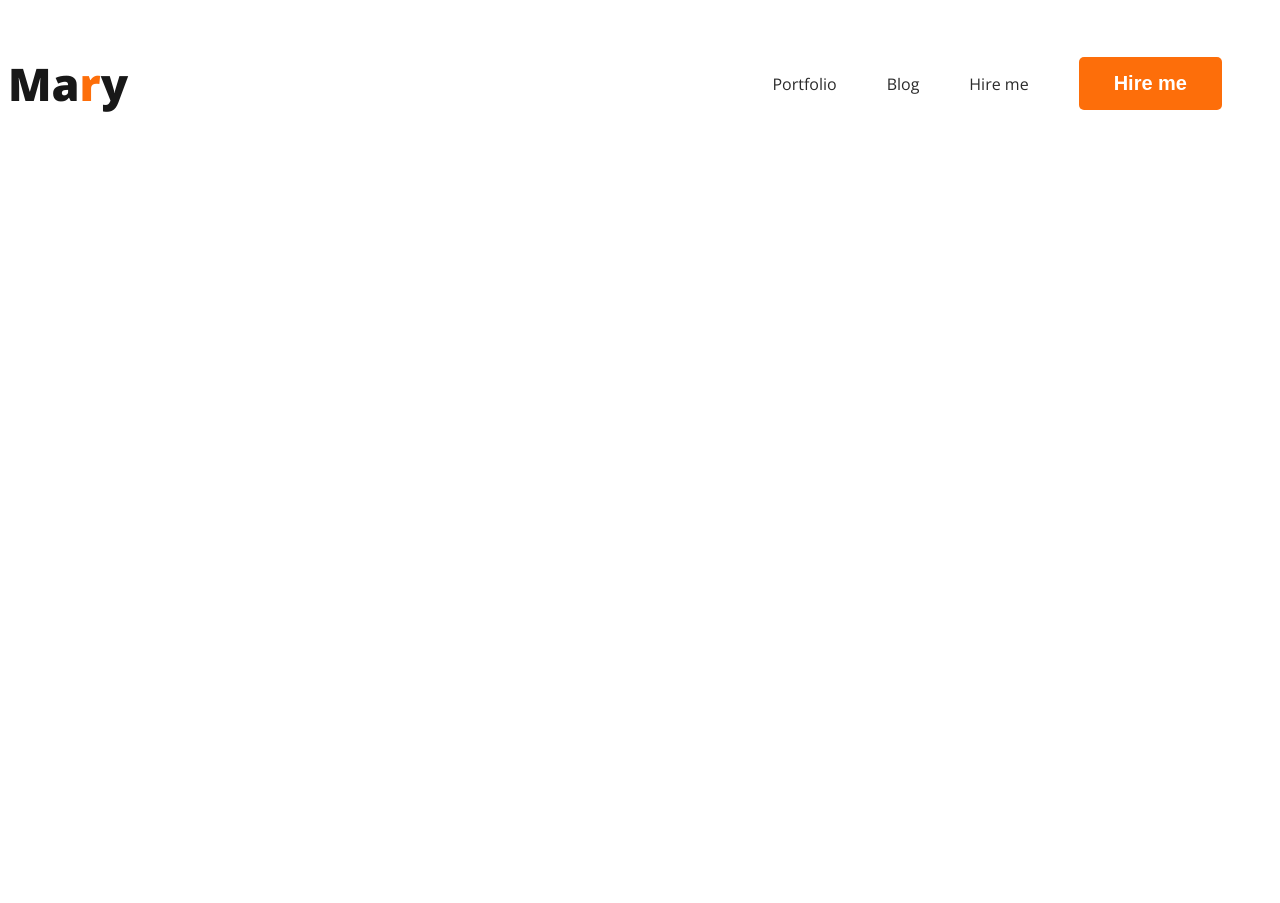
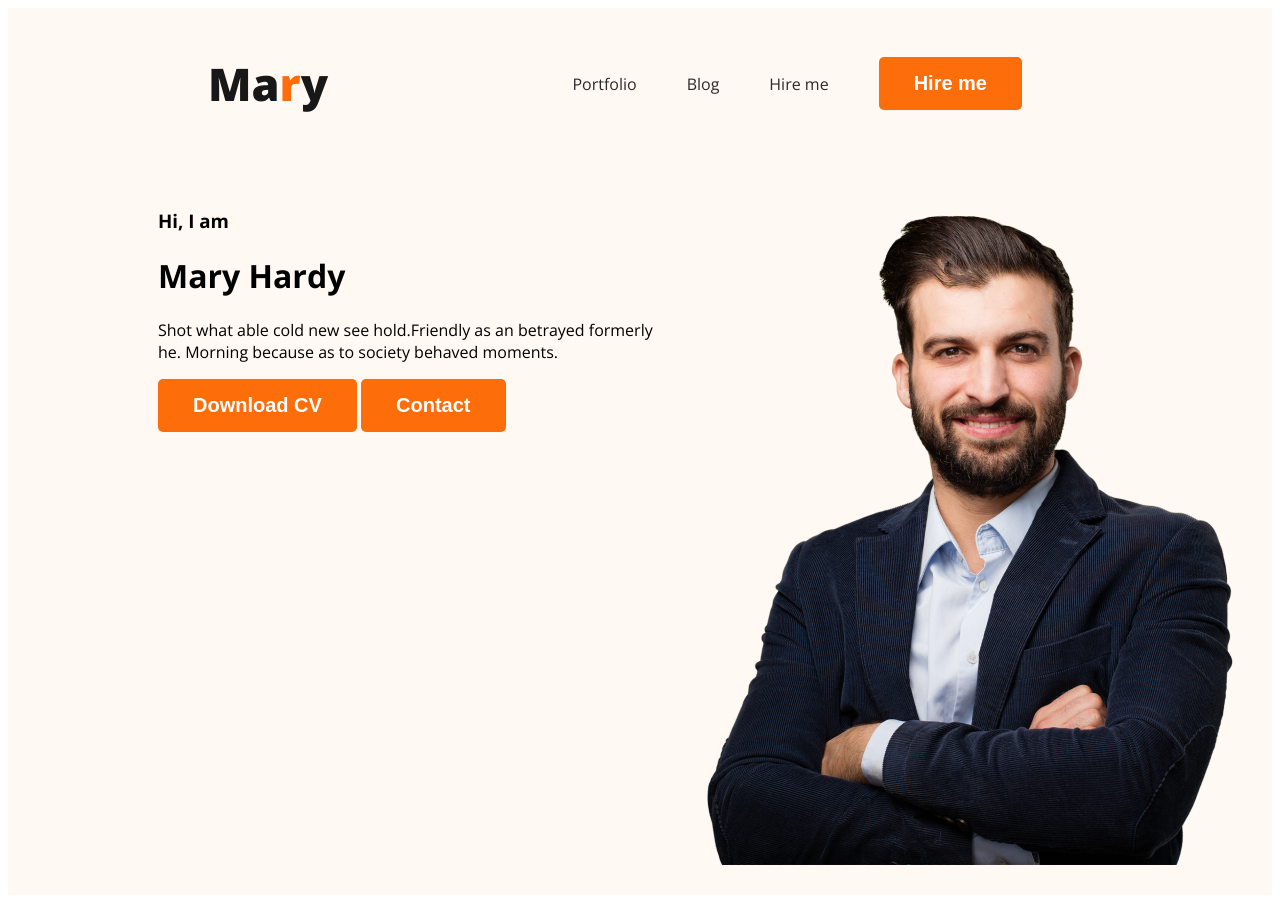
Before and after one commit to devsifat1/webdeveloper-portfolio, a plain HTML site: page index.html in a window 1280 px wide. Before the commit the page ends 800 px from the top, so only its background shows below. Drawn offline with nearby package versions, Linux system fonts and the light colour scheme.

Commit message:
created the index.html

```diff
--- a/index.html
+++ b/index.html
@@ -10,7 +10,7 @@
     <title>Web Developer Portfolio</title>
 </head>
 <body>
-    <header>
+    <header class="header">
         <nav>
             <h3 class="nav-title">Ma<span class="text-orange">r</span>y </h3>
             <ul>
@@ -20,6 +20,17 @@
                 <li><button class="btn-primary">Hire me</button></li>
             </ul>
         </nav>
+        <div class="banner">
+            <div class="banner-content">
+                <h3 class="banner-greeting">Hi, I  am</h3>
+                <h1 class="banner-title">Mary Hardy</h1>
+                <p>Shot what able cold new see hold.Friendly as an betrayed formerly he. Morning because as to society behaved moments.</p>
+                <button class="btn-primary">Download CV</button>
+                <button class="btn-primary">Contact </button>
+            </div>
+            <img class="profile-pic" src="images/hardy.png" alt="">
+
+        </div>
 
     </header>
     <main>
--- a/styles/portfolio.css
+++ b/styles/portfolio.css
@@ -30,6 +30,7 @@ nav{
     display: flex;
     justify-content: space-between;
     align-items: center;
+    margin: 0 200px;
 
 }
 
@@ -53,3 +54,22 @@ nav a {
     text-decoration: none;
     color: #2b2b2b;
 }
+
+/* header related style */
+.header{
+    background-color: #FFF8F3;
+}
+
+.banner{
+    padding: 30px 30px 30px 150px;
+    display: flex;
+}
+
+.banner profile-pic{
+    width: 500px;
+}
+
+.banner-content{
+
+
+}
```
